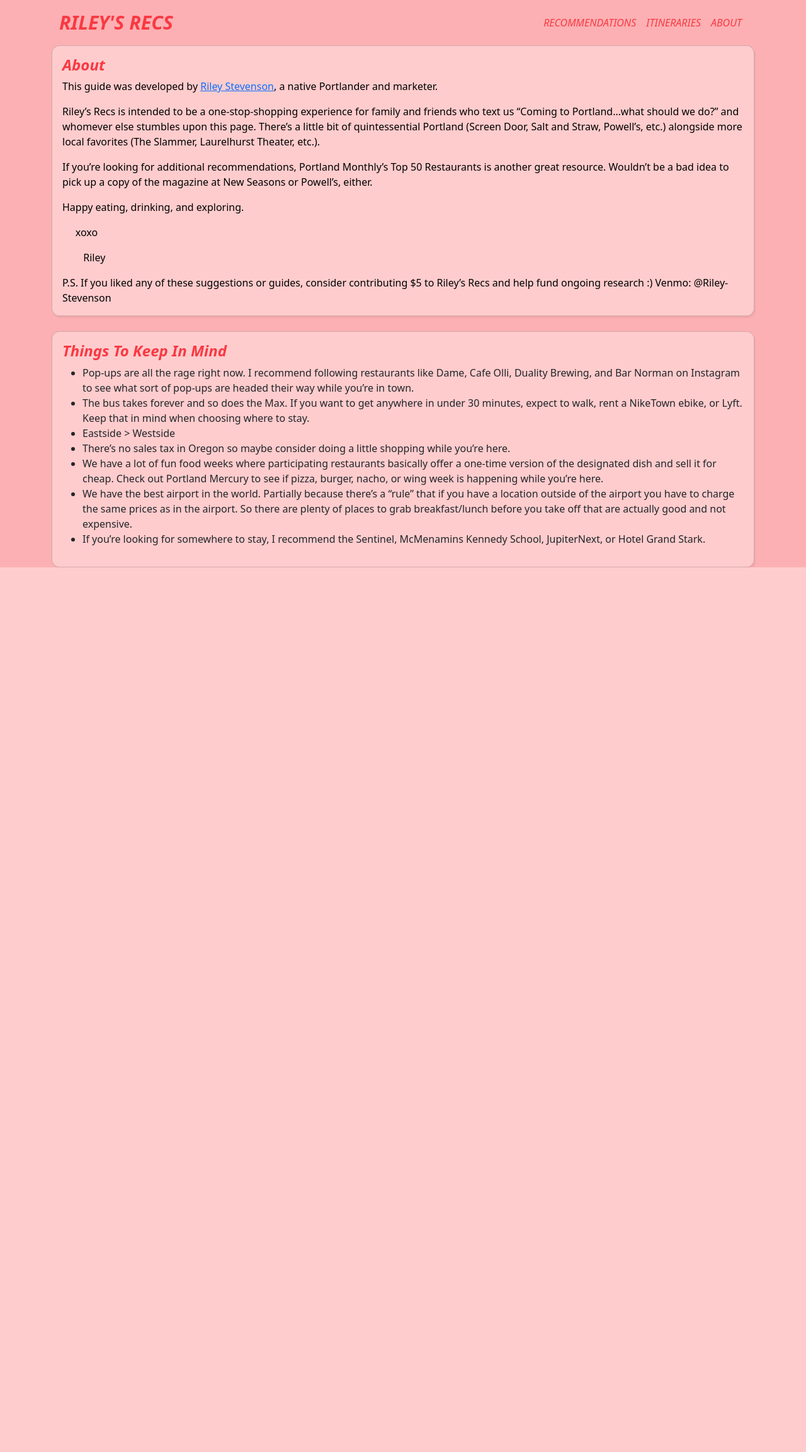
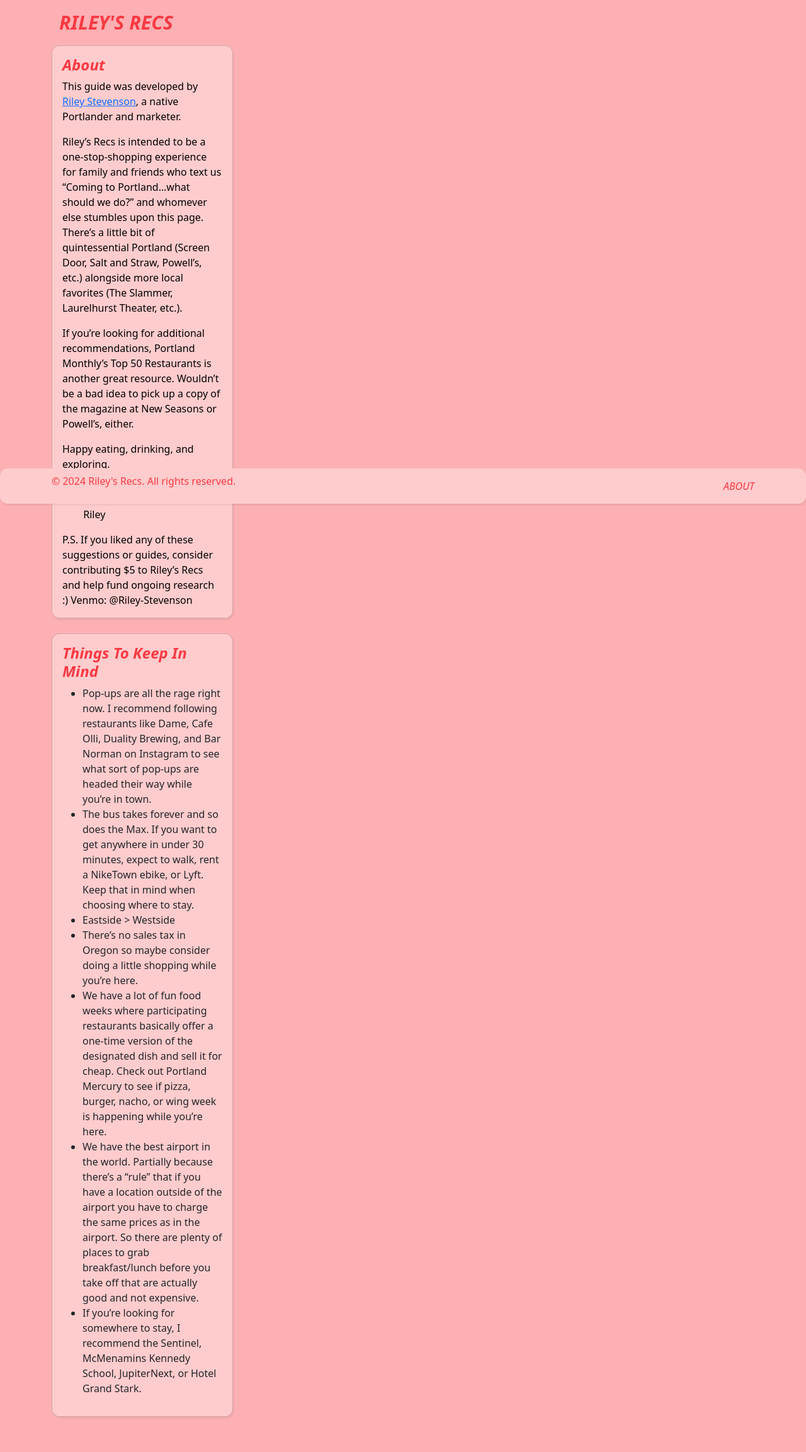
Before and after one commit to alexanderbcook/guidebook, a Python web app: template templates/about.html in a window 1280 px wide. Shown: the whole page at 63% size. Before the commit the page ends 901 px from the top, so only its background shows below. Run offline with Jinja, Linux system fonts and the light colour scheme; the template is opened without the code that fills it, so the values that code supplies are empty; some libraries are stand-ins or nearby versions.

Commit message:
add footer, a little size work for mobile

```diff
--- a/static/css/global.css
+++ b/static/css/global.css
@@ -12,7 +12,7 @@ body {
 img{
   border-radius: 12.5px !important;
 }
-.card, .btn, .dropdown-menu, #search-query{
+.card, .btn, .dropdown-menu, #search-query, #footer{
   background-color: #FFCCCD !important;
   border-radius: 12.5px !important;
   box-shadow: 2px 3px 2px rgb(0 0 0 / 5%) !important;
@@ -29,7 +29,7 @@ img{
 }
 #potm{
   background-color: #fad7e4 !important;
-  border: black;
+  border: black !important;
 }
 .navbar-brand{
   font-size: 1.9rem;
@@ -44,10 +44,52 @@ img{
   color:black;
 }
 .col{
-  margin-top:1rem;
+  margin-top:1rem !important;
 }
 .form-control::placeholder { /* Chrome, Firefox, Opera, Safari 10.1+ */
             color: #F93943 !important;
             opacity: 1; /* Firefox */
-            font-style: italic;
+            font-style: italic !important;
 }
+#mobile-text{
+  display:none;
+  visibility:hidden;
+}
+@media only screen and (max-width: 900px) {
+  #desktop-text { display: none !important; }
+  #mobile-text  { display: block; visibility: visible; }
+}
+
+/* Small devices (portrait tablets and large phones, 300px and up) */
+@media only screen and (min-width: 300px) {
+  .card{
+    width:8rem;
+  }
+}
+
+/* Small devices (portrait tablets and large phones, 300px and up) */
+@media only screen and (min-width: 375px) {
+  .card{
+    width:10rem;
+  }
+}
+/* Small devices (portrait tablets and large phones, 300px and up) */
+@media only screen and (min-width: 400px) {
+  .card{
+    width:10.5rem;
+  }
+}
+/* Medium devices (landscape tablets, 768px and up) */
+@media only screen and (min-width: 768px) {
+  .card{
+    width:13rem;
+  }
+}
+
+/* Large devices (laptops/desktops, 992px and up) */
+@media only screen and (min-width: 992px) {
+  .card{
+    width:18rem;
+    height:100%;
+  }
+}
--- a/templates/about.html
+++ b/templates/about.html
@@ -34,4 +34,5 @@
         </div>
       </div>
   </body>
+  {% include 'footer.html' %}
 </html>
--- a/templates/alternative_nav.html
+++ b/templates/alternative_nav.html
@@ -4,19 +4,6 @@
     <button class="navbar-toggler" type="button" data-bs-toggle="collapse" data-bs-target="#navbarSupportedContent" aria-controls="navbarSupportedContent" aria-expanded="false" aria-label="Toggle navigation">
       <span class="navbar-toggler-icon"></span>
     </button>
-    <div class="collapse navbar-collapse" id="navbarSupportedContent">
-      <ul class="navbar-nav ms-auto">
-        <li class="nav-item">
-          <a class="nav-link" href="/"><i>RECOMMENDATIONS</i></a>
-        </li>
-        <li class="nav-item">
-          <a class="nav-link" href="/itineraries/"><i>ITINERARIES</i></a>
-        </li>
-        <li class="nav-item">
-          <a class="nav-link" href="/about/"><i>ABOUT</i></a>
-        </li>
-      </ul>
-    </div>
   </div>
 </nav>
 <style>
--- a/templates/base.html
+++ b/templates/base.html
@@ -7,6 +7,7 @@
     {% include 'categories.html' %}
     {% include 'body.html' %}
     </div>
+    {% include 'footer.html' %}
   </body>
 </html>
 <style type="text/css">
--- /dev/null
+++ b/templates/footer.html
@@ -0,0 +1,7 @@
+  <!-- Footer -->
+  <footer class="navbar sticky-bottom bg-body-tertiary" id="footer">
+    <div class="container">
+      <p>&copy; 2024 Riley's Recs. All rights reserved.</p>
+      <a class="nav-link" href="/about/"><i>ABOUT</i></a>
+    </div>
+  </footer>
```
Also changed, not shown: templates/body.html (+0 -44 lines).
